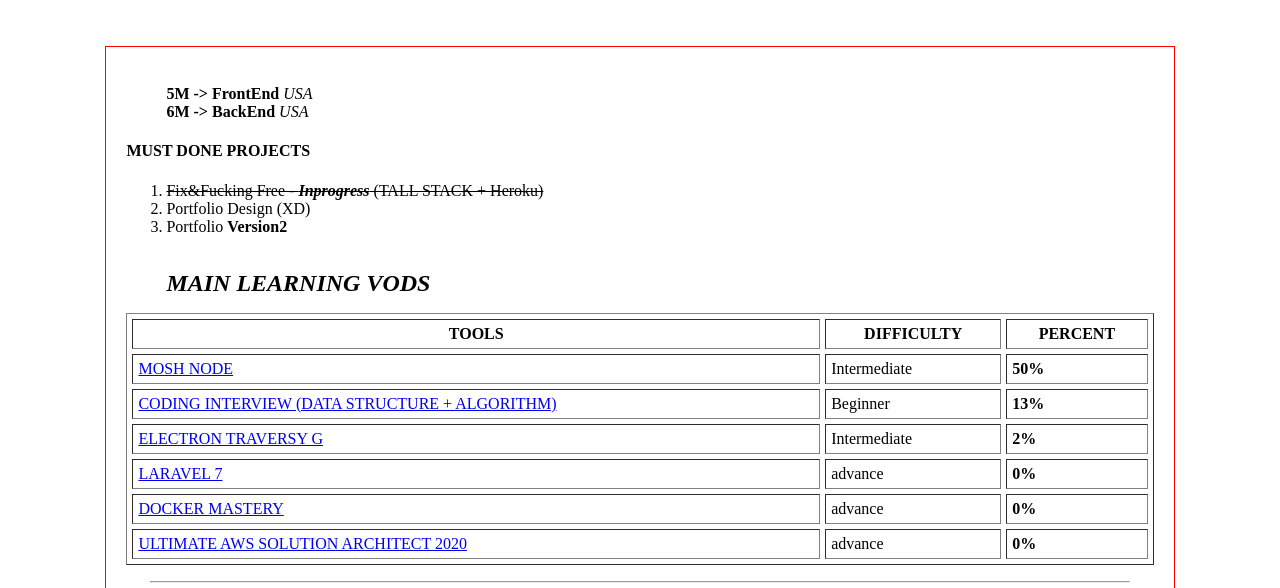
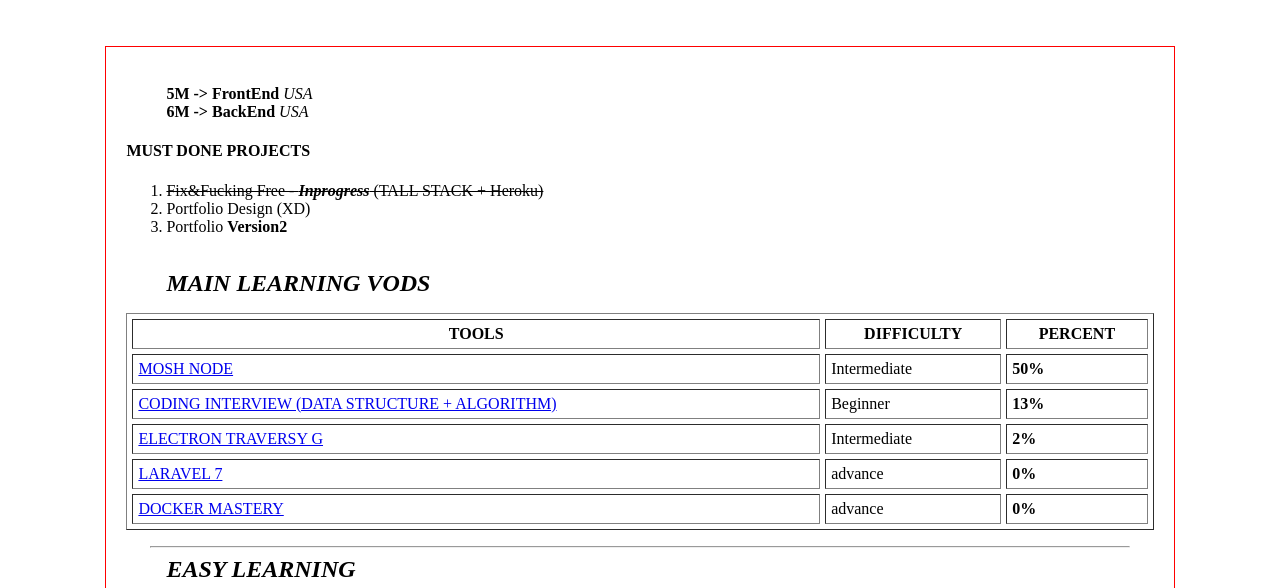
Before and after one commit to johnLitoBardinas/mywebsite, a website: page dist/mustdone.html in a window 1280 px wide. Shown: the part 199-787 px from the top of the page. Drawn offline with Linux system fonts and the light colour scheme.

Commit message:
done: Fucking done

```diff
--- a/dist/mustdone.html
+++ b/dist/mustdone.html
@@ -78,14 +78,6 @@
                     <td>advance</td>
                     <td><b>0%</b></td>
                 </tr>
-
-                <tr>
-                    <td>
-                        <a href="https://www.udemy.com/course/aws-certified-solutions-architect-associate-saa-c02/" target="_blank">ULTIMATE AWS SOLUTION ARCHITECT 2020</a>
-                    </td>
-                    <td>advance</td>
-                    <td><b>0%</b></td>
-                </tr>
             </tbody>
         </table>
 
```
